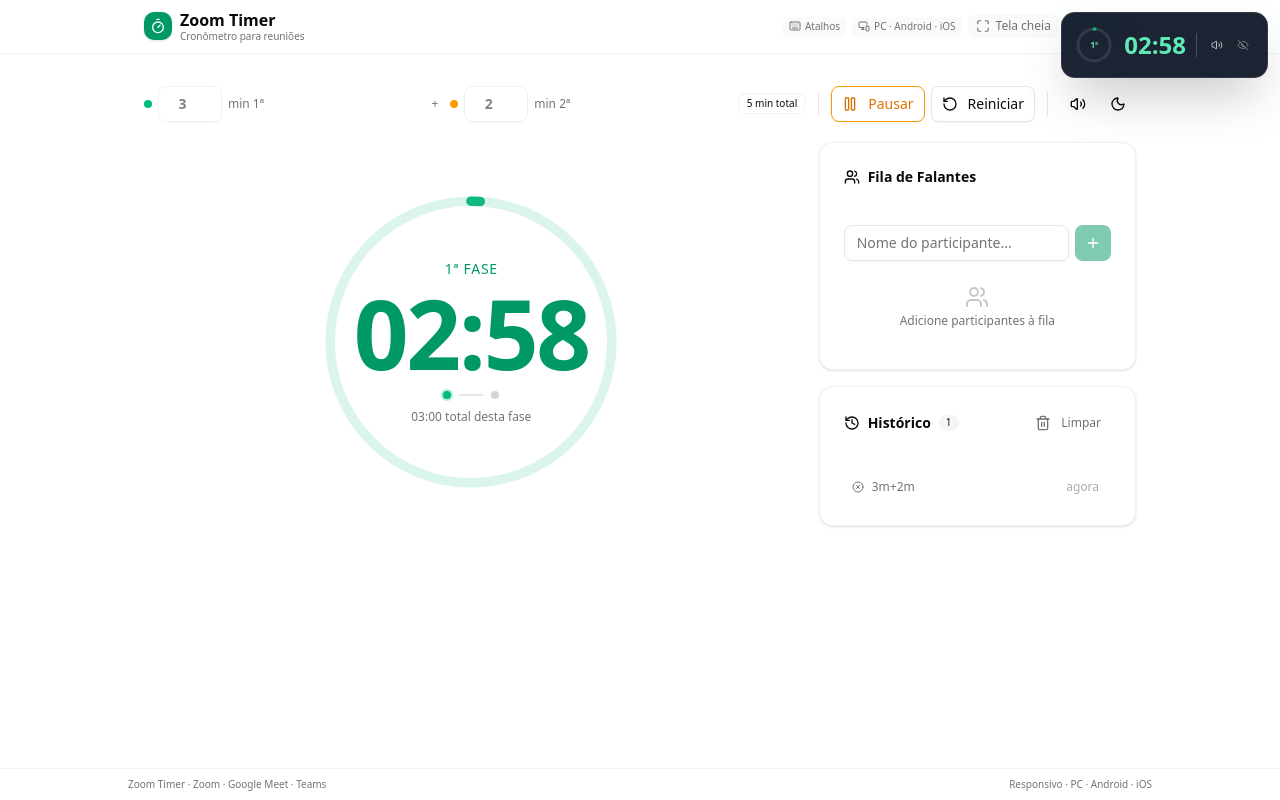
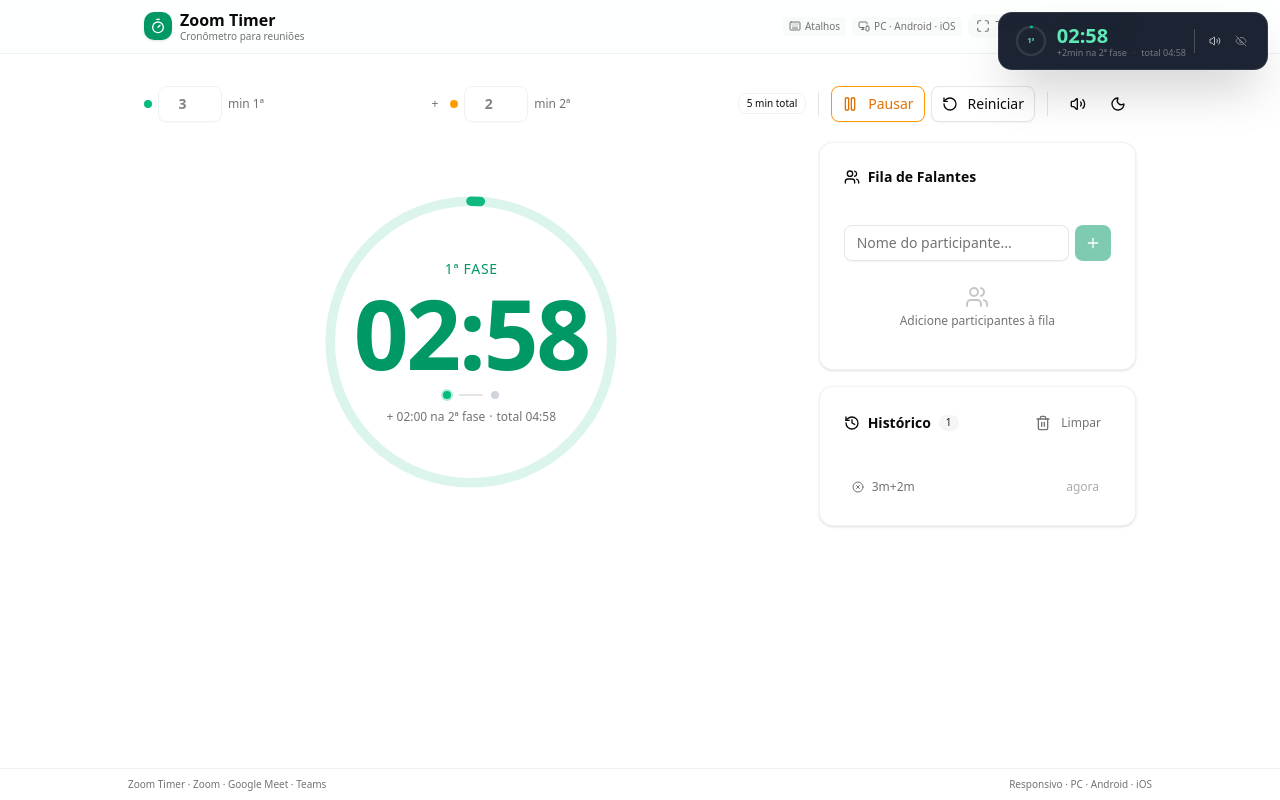
Before and after one commit to thimacedo/partilha_zoom, a Next.js app: page / in a window 1280 px wide. Both pictures are taken after a click on the button "Iniciar". Built offline with nearby package versions, Linux system fonts and the light colour scheme.

Commit message:
9366b622-8308-464b-ab94-a4c1624accda

```diff
--- a/src/components/zoom-timer/OverlayTimer.tsx
+++ b/src/components/zoom-timer/OverlayTimer.tsx
@@ -2,22 +2,12 @@
 
 import { useTimerStore, TimerPhase } from '@/store/timer-store'
 import { motion, AnimatePresence } from 'framer-motion'
-import { Maximize2, Minimize2, Volume2, VolumeX, Eye, EyeOff } from 'lucide-react'
+import { Volume2, VolumeX, Eye, EyeOff } from 'lucide-react'
 
 function formatTimeCompact(totalSeconds: number): string {
   const mins = Math.floor(totalSeconds / 60)
   const secs = totalSeconds % 60
   return `${mins.toString().padStart(2, '0')}:${secs.toString().padStart(2, '0')}`
-}
-
-function getPhaseShortLabel(phase: TimerPhase): string {
-  switch (phase) {
-    case 'idle': return ''
-    case 'phase1': return '1ª'
-    case 'phaseTransition': return '→'
-    case 'phase2': return '2ª'
-    case 'timeUp': return 'FIM'
-  }
 }
 
 function getCompactTextColor(phase: TimerPhase, remaining: number): string {
@@ -65,6 +55,8 @@ export function OverlayTimer() {
   const currentSpeakerIndex = useTimerStore((s) => s.currentSpeakerIndex)
   const phase1Seconds = useTimerStore((s) => s.phase1Seconds)
   const phase2Seconds = useTimerStore((s) => s.phase2Seconds)
+  const showPhaseTransition = useTimerStore((s) => s.showPhaseTransition)
+  const dismissPhaseTransition = useTimerStore((s) => s.dismissPhaseTransition)
 
   const currentSpeaker = currentSpeakerIndex >= 0 && currentSpeakerIndex < speakers.length
     ? speakers[currentSpeakerIndex]
@@ -72,7 +64,6 @@ export function OverlayTimer() {
 
   const textColor = getCompactTextColor(phase, remainingSeconds)
   const bgColor = getCompactBg(phase, remainingSeconds)
-  const phaseLabel = getPhaseShortLabel(phase)
 
   // Auto-show overlay when timer is running (natural Zoom behavior)
   const shouldShowOverlay = overlayVisible || isRunning || phase === 'timeUp'
@@ -82,6 +73,11 @@ export function OverlayTimer() {
   const progress = totalForPhase > 0 && (phase === 'phase1' || phase === 'phase2')
     ? ((totalForPhase - remainingSeconds) / totalForPhase) * 100
     : 0
+
+  // Remaining time in phase 2 (shown during phase 1 so speaker knows what's ahead)
+  const phase2TimeLabel = phase2Seconds >= 60
+    ? `${Math.floor(phase2Seconds / 60)}min`
+    : `${phase2Seconds}s`
 
   if (!shouldShowOverlay) return null
 
@@ -94,56 +90,87 @@ export function OverlayTimer() {
         className="fixed top-3 right-3 z-50"
       >
         <div className={`${bgColor} backdrop-blur-md rounded-xl shadow-2xl border border-white/10 overflow-hidden transition-colors duration-500`}>
-          <div className="p-2.5 sm:p-3 flex items-center gap-2.5">
+          {/* Main overlay row */}
+          <div className="px-3 py-2 sm:px-3.5 sm:py-2.5 flex items-center gap-2">
             {/* Mini circular progress */}
             {(phase === 'phase1' || phase === 'phase2') && totalForPhase > 0 && (
-              <div className="relative w-10 h-10 shrink-0">
-                <svg className="w-10 h-10 -rotate-90" viewBox="0 0 40 40">
-                  <circle cx="20" cy="20" r="16" fill="none" stroke="rgba(255,255,255,0.1)" strokeWidth="3" />
+              <div className="relative w-9 h-9 shrink-0">
+                <svg className="w-9 h-9 -rotate-90" viewBox="0 0 36 36">
+                  <circle cx="18" cy="18" r="14" fill="none" stroke="rgba(255,255,255,0.1)" strokeWidth="2.5" />
                   <circle
-                    cx="20" cy="20" r="16" fill="none"
+                    cx="18" cy="18" r="14" fill="none"
                     stroke={phase === 'phase1' ? '#10b981' : remainingSeconds <= 30 ? '#ef4444' : '#f59e0b'}
-                    strokeWidth="3" strokeLinecap="round"
-                    strokeDasharray={`${2 * Math.PI * 16}`}
-                    strokeDashoffset={`${2 * Math.PI * 16 * (1 - progress / 100)}`}
+                    strokeWidth="2.5" strokeLinecap="round"
+                    strokeDasharray={`${2 * Math.PI * 14}`}
+                    strokeDashoffset={`${2 * Math.PI * 14 * (1 - progress / 100)}`}
                     className="transition-all duration-1000 ease-linear"
                   />
                 </svg>
                 <div className="absolute inset-0 flex items-center justify-center">
-                  <span className={`text-[8px] font-bold ${textColor}`}>{phaseLabel}</span>
+                  <span className={`text-[7px] font-bold ${textColor}`}>
+                    {phase === 'phase1' ? '1ª' : '2ª'}
+                  </span>
                 </div>
               </div>
             )}
 
-            {/* Timer display */}
-            <div className="flex items-center gap-2">
-              {(phase === 'idle' || phase === 'timeUp') && phaseLabel && (
-                <span className={`text-[9px] font-bold uppercase tracking-wider ${textColor} bg-white/10 px-1.5 py-0.5 rounded`}>
-                  {phaseLabel}
+            {/* Timer info column */}
+            <div className="flex flex-col gap-0.5 min-w-0">
+              {/* Main time row */}
+              <div className="flex items-center gap-1.5">
+                {phase === 'idle' && (
+                  <span className="text-[9px] font-bold uppercase tracking-wider text-white/50 bg-white/10 px-1.5 py-0.5 rounded">
+                    PRONTO
                   </span>
                 )}
-              <span className={`text-xl sm:text-2xl font-bold tabular-nums ${textColor} transition-colors duration-500`}>
+                {phase === 'timeUp' && (
+                  <span className="text-[9px] font-bold uppercase tracking-wider text-red-300 bg-red-500/20 px-1.5 py-0.5 rounded">
+                    FIM
+                  </span>
+                )}
+                <span className={`text-lg sm:text-xl font-bold tabular-nums leading-none ${textColor} transition-colors duration-500`}>
                   {phase === 'idle' ? '--:--' : formatTimeCompact(remainingSeconds)}
                 </span>
                 {isPaused && (
-                <span className="text-[9px] font-bold text-amber-300 bg-amber-500/20 px-1.5 py-0.5 rounded">
+                  <span className="text-[8px] font-bold text-amber-300 bg-amber-500/20 px-1 py-0.5 rounded leading-none">
                     PAUSE
                   </span>
                 )}
               </div>
 
+              {/* Phase info sub-row */}
+              <div className="flex items-center gap-1.5 text-[9px] leading-none">
+                {phase === 'phase1' && (
+                  <>
+                    {/* Show that phase 2 still exists */}
+                    <span className="text-white/40">+{phase2TimeLabel} na 2ª fase</span>
+                    <span className="text-white/20">·</span>
+                    <span className="text-white/40">
+                      total {formatTimeCompact(remainingSeconds + phase2Seconds)}
+                    </span>
+                  </>
+                )}
+                {phase === 'phase2' && (
+                  <span className="text-white/40">fase final</span>
+                )}
+                {phase === 'idle' && (
+                  <span className="text-white/30">{formatTimeCompact(phase1Seconds)} + {formatTimeCompact(phase2Seconds)}</span>
+                )}
+              </div>
+            </div>
+
             {/* Current speaker */}
             {currentSpeaker && (
-              <div className="hidden sm:flex items-center gap-1 pl-2 border-l border-white/20">
+              <div className="hidden sm:flex items-center gap-1 pl-2 border-l border-white/20 shrink-0">
                 <span className="text-[10px] text-white/60">👤</span>
-                <span className="text-xs font-medium text-white/90 max-w-[80px] truncate">
+                <span className="text-[11px] font-medium text-white/90 max-w-[80px] truncate">
                   {currentSpeaker.name}
                 </span>
               </div>
             )}
 
             {/* Controls */}
-            <div className="flex items-center gap-0.5 pl-2 border-l border-white/20">
+            <div className="flex items-center gap-0.5 pl-2 border-l border-white/20 shrink-0">
               <button
                 onClick={toggleSound}
                 className="p-1.5 rounded hover:bg-white/10 transition-colors"
@@ -161,18 +188,57 @@ export function OverlayTimer() {
             </div>
           </div>
 
-          {/* Time up overlay animation */}
-          {phase === 'timeUp' && (
+          {/* Phase transition message in overlay */}
+          <AnimatePresence>
+            {showPhaseTransition && (
               <motion.div
-              initial={{ height: 0 }}
-              animate={{ height: 'auto' }}
-              className="bg-red-600/30 border-t border-red-400/30 px-3 py-1.5"
+                initial={{ height: 0, opacity: 0 }}
+                animate={{ height: 'auto', opacity: 1 }}
+                exit={{ height: 0, opacity: 0 }}
+                transition={{ duration: 0.3 }}
+                className="overflow-hidden"
               >
-              <div className="text-center text-xs font-bold text-red-200">
-                Tempo esgotado!
+                <div className="bg-amber-500/20 border-t border-amber-400/30 px-3 py-2 flex items-center justify-between gap-2">
+                  <div className="flex items-center gap-2 min-w-0">
+                    <span className="text-amber-300 text-xs shrink-0">⚠</span>
+                    <div className="flex flex-col min-w-0">
+                      <span className="text-amber-200 text-[11px] font-semibold leading-tight">
+                        Fim da 1ª fase!
+                      </span>
+                      <span className="text-amber-300/80 text-[10px] leading-tight">
+                        Ainda restam {phase2TimeLabel} na 2ª fase
+                      </span>
+                    </div>
+                  </div>
+                  <button
+                    onClick={dismissPhaseTransition}
+                    className="text-[10px] text-amber-300/80 hover:text-amber-200 bg-amber-500/20 hover:bg-amber-500/30 px-2 py-1 rounded shrink-0 transition-colors"
+                  >
+                    Continuar →
+                  </button>
                 </div>
               </motion.div>
             )}
+          </AnimatePresence>
+
+          {/* Time up message in overlay */}
+          <AnimatePresence>
+            {phase === 'timeUp' && (
+              <motion.div
+                initial={{ height: 0, opacity: 0 }}
+                animate={{ height: 'auto', opacity: 1 }}
+                exit={{ height: 0, opacity: 0 }}
+                transition={{ duration: 0.3 }}
+                className="overflow-hidden"
+              >
+                <div className="bg-red-600/30 border-t border-red-400/30 px-3 py-2 text-center">
+                  <span className="text-xs font-bold text-red-200">
+                    ⏰ Tempo esgotado!
+                  </span>
+                </div>
+              </motion.div>
+            )}
+          </AnimatePresence>
         </div>
       </motion.div>
     </AnimatePresence>
@@ -185,7 +251,6 @@ export function OverlayToggleButton() {
   const isRunning = useTimerStore((s) => s.isRunning)
   const phase = useTimerStore((s) => s.phase)
 
-  // Overlay auto-shows when running, so the toggle controls whether it stays visible when idle
   const isActive = overlayMode || isRunning || phase === 'timeUp'
 
   return (
--- a/src/components/zoom-timer/TimerDisplay.tsx
+++ b/src/components/zoom-timer/TimerDisplay.tsx
@@ -147,8 +147,15 @@ export function TimerDisplay() {
             }`} />
           </div>
 
-          {/* Total time info */}
-          {(phase === 'phase1' || phase === 'phase2') && totalForPhase > 0 && (
+          {/* Phase info */}
+          {phase === 'phase1' && (
+            <div className="text-[10px] sm:text-xs text-muted-foreground mt-1 text-center">
+              <span>+ {formatTime(phase2Seconds)} na 2ª fase</span>
+              <span className="mx-1">·</span>
+              <span className="font-medium">total {formatTime(remainingSeconds + phase2Seconds)}</span>
+            </div>
+          )}
+          {phase === 'phase2' && totalForPhase > 0 && (
             <div className="text-[10px] sm:text-xs text-muted-foreground mt-1">
               {formatTime(totalForPhase)} total desta fase
             </div>
```
Also changed, not shown: src/components/zoom-timer/FullscreenTimer.tsx (+9 -0 lines), 1 other file (tests, documents, lock files or other folders). Lines whose indentation alone changed are shown as unchanged.
